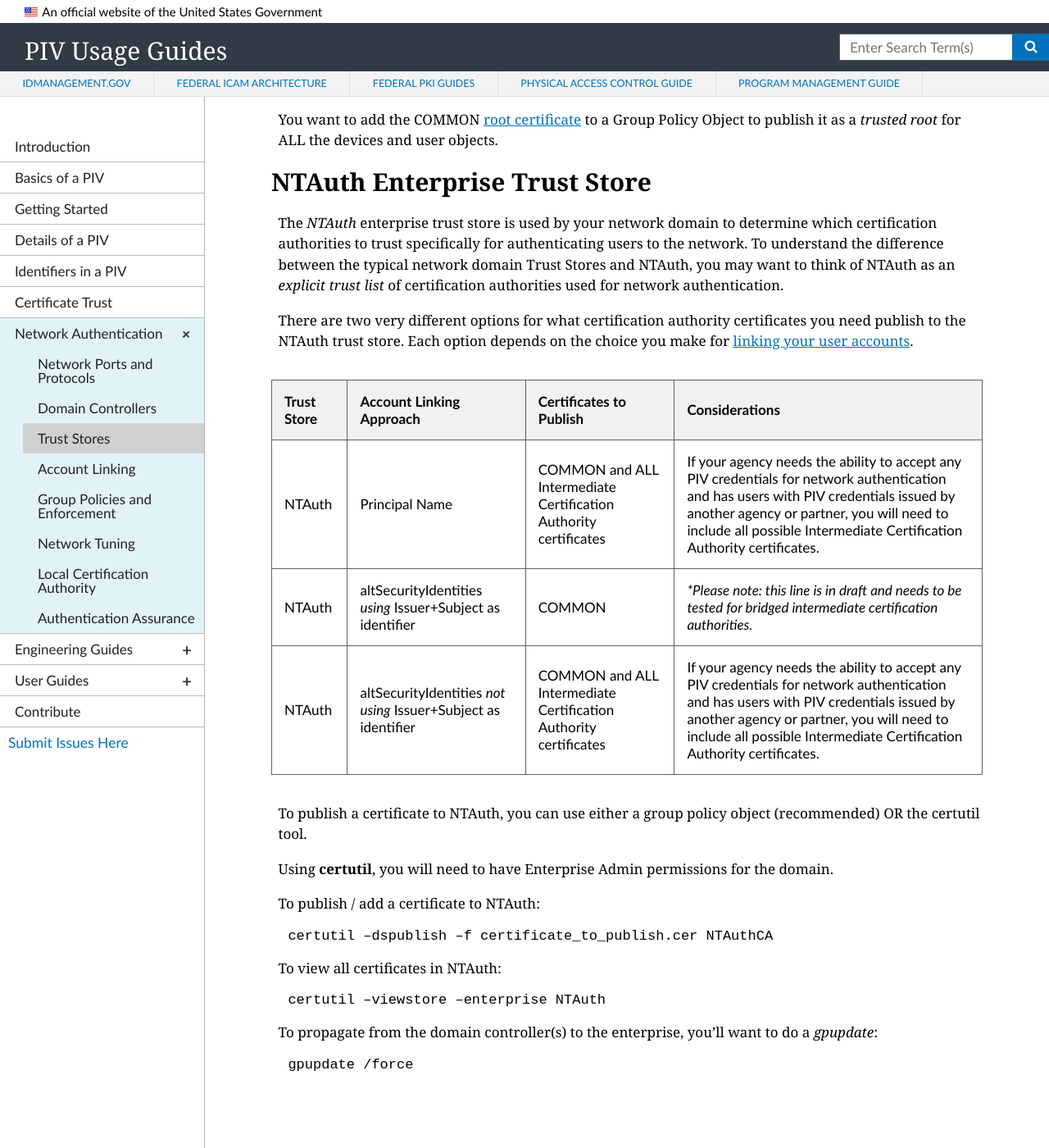
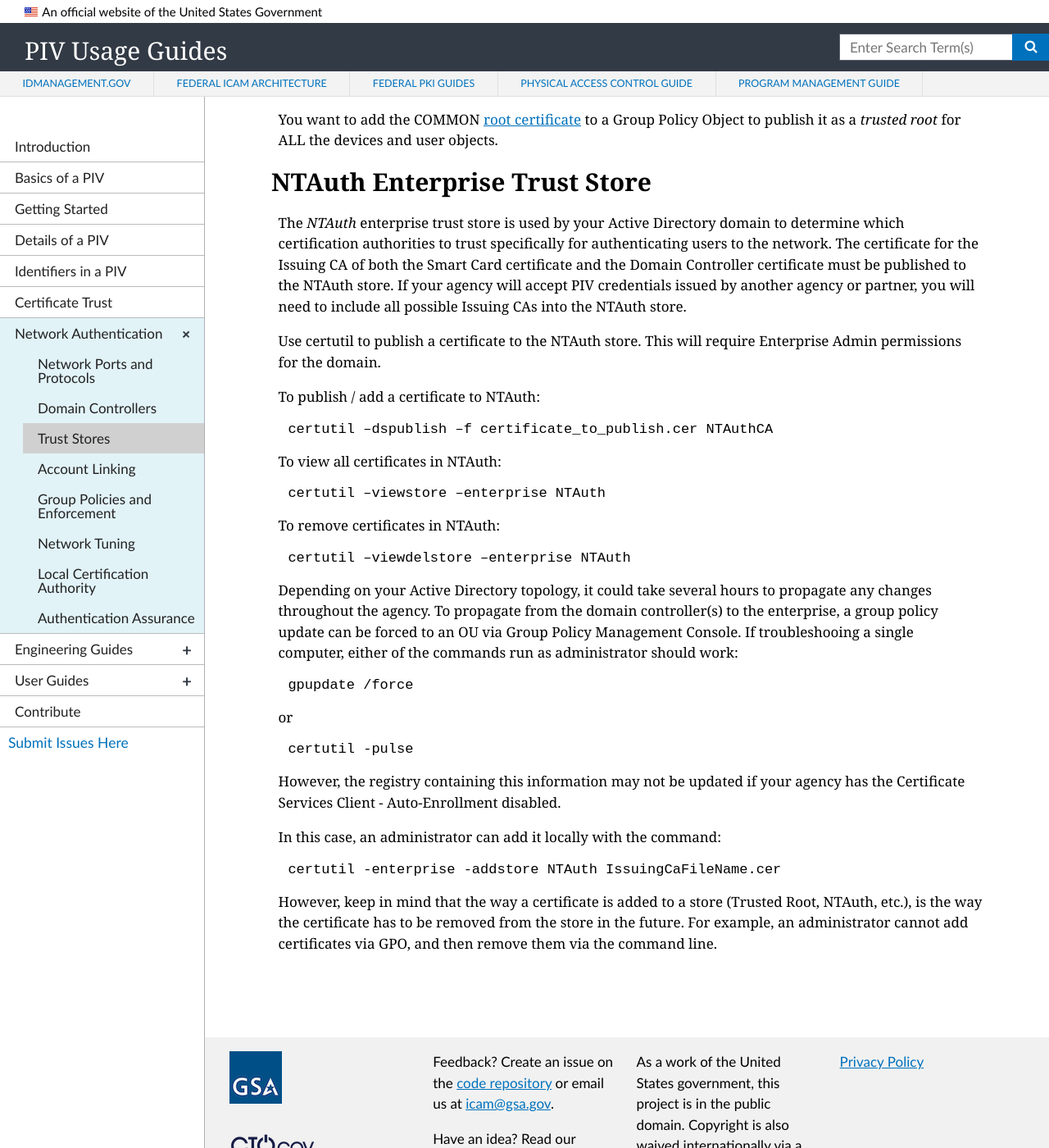
Before and after one commit to GSA/piv-guides, a Jekyll site: the page built from _networkconfig/03_managingtrustroots.md, in a window 1280 px wide and 1400 px high, scrolled down 506 px. Shown: the whole window at 82% size. Built offline with Jekyll 4.4.1, drawn with Linux system fonts in a browser that asks for light colours; nearby versions of some CDN libraries; library files that are not in the unit come from our copies; a script that is not in the unit is left out.

Commit message:
Update 03_managingtrustroots.md

````diff
--- a/_networkconfig/03_managingtrustroots.md
+++ b/_networkconfig/03_managingtrustroots.md
@@ -18,20 +18,9 @@
 You want to add the COMMON [root certificate]({{site.baseurl}}/pivcertchains/#download-root-and-intermediate-certificates) to a Group Policy Object to publish it as a _trusted root_ for ALL the devices and user objects.
 
 ## NTAuth Enterprise Trust Store
-The _NTAuth_ enterprise trust store is used by your network domain to determine which certification authorities to trust specifically for authenticating users to the network.  To understand the difference between the typical network domain Trust Stores and NTAuth, you may want to think of NTAuth as an _explicit trust list_ of certification authorities used for network authentication.
+The _NTAuth_ enterprise trust store is used by your Active Directory domain to determine which certification authorities to trust specifically for authenticating users to the network.  The certificate for the Issuing CA of both the Smart Card certificate and the Domain Controller certificate must be published to the NTAuth store.  If your agency will accept PIV credentials issued by another agency or partner, you will need to include all possible Issuing CAs into the NTAuth store.
 
-There are two very different options for what certification authority certificates you need publish to the NTAuth trust store.  Each option depends on the choice you make for [linking your user accounts](../accounts/).
-
-| Trust Store | Account Linking Approach | Certificates to Publish | Considerations|
-| ----- | -------| -------| ------|
-| NTAuth | Principal Name | COMMON and ALL Intermediate Certification Authority certificates | If your agency needs the ability to accept any PIV credentials for network authentication and has users with PIV credentials issued by another agency or partner, you will need to include all possible Intermediate Certification Authority certificates. |
-| NTAuth  | altSecurityIdentities _using_ Issuer+Subject as identifier | COMMON | _*Please note: this line is in draft and needs to be tested for bridged intermediate certification authorities._ |
-| NTAuth  | altSecurityIdentities _not using_ Issuer+Subject as identifier | COMMON and ALL Intermediate Certification Authority certificates | If your agency needs the ability to accept any PIV credentials for network authentication and has users with PIV credentials issued by another agency or partner, you will need to include all possible Intermediate Certification Authority certificates. |
-
-
-To publish a certificate to NTAuth, you can use either a group policy object (recommended) OR the certutil tool.
-
-Using **certutil**, you will need to have Enterprise Admin permissions for the domain.
+Use certutil to publish a certificate to the NTAuth store.  This will require Enterprise Admin permissions for the domain.
 
 To publish / add a certificate to NTAuth:
 
@@ -46,8 +35,30 @@
   certutil –viewstore –enterprise NTAuth
 ```
 
-To propagate from the domain controller(s) to the enterprise, you'll want to do a _gpupdate_:
+To remove certificates in NTAuth:
+
+```
+  certutil –viewdelstore –enterprise NTAuth
+```
+
+Depending on your Active Directory topology, it could take several hours to propagate any changes throughout the agency. To propagate from the domain controller(s) to the enterprise, a group policy update can be forced to an OU via Group Policy Management Console.  If troubleshooing a single computer, either of the commands run as administrator should work:
 
 ```
   gpupdate /force
 ```
+
+or
+
+```
+  certutil -pulse
+```
+
+However, the registry containing this information may not be updated if your agency has the Certificate Services Client - Auto-Enrollment disabled.
+
+In this case, an administrator can add it locally with the command:
+
+```
+  certutil -enterprise -addstore NTAuth IssuingCaFileName.cer
+```
+
+However, keep in mind that the way a certificate is added to a store (Trusted Root, NTAuth, etc.), is the way the certificate has to be removed from the store in the future.  For example, an administrator cannot add certificates via GPO, and then remove them via the command line.
````
